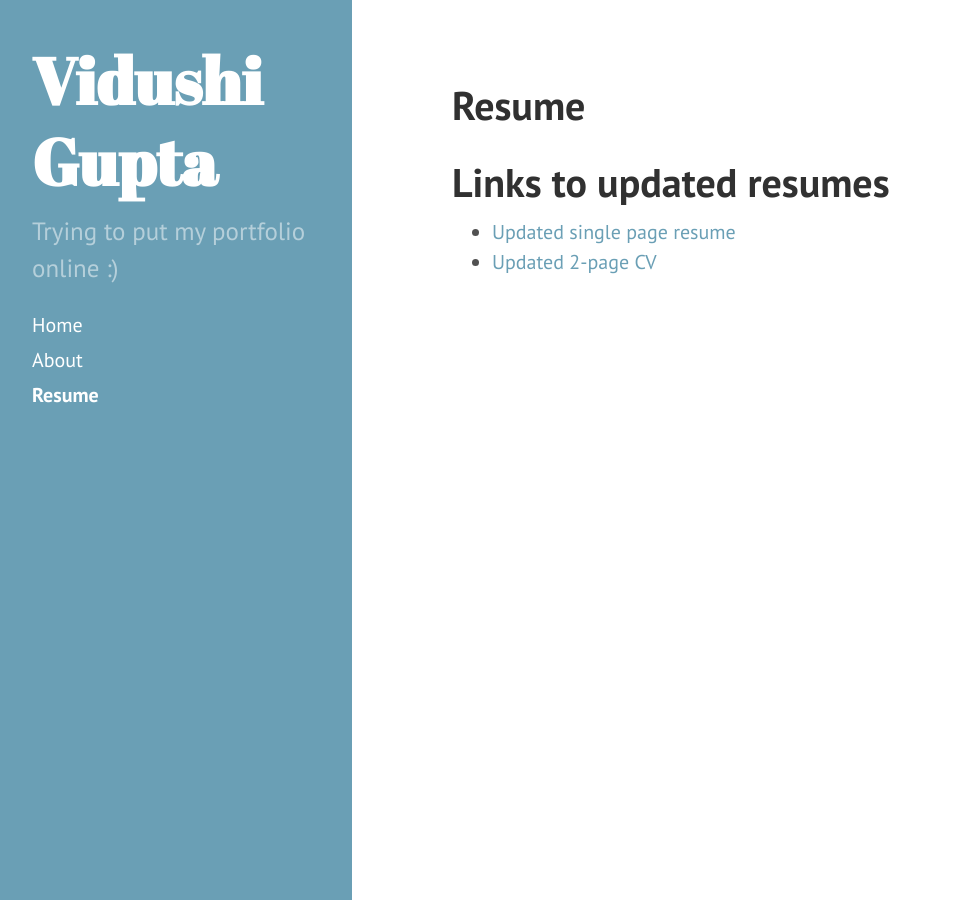
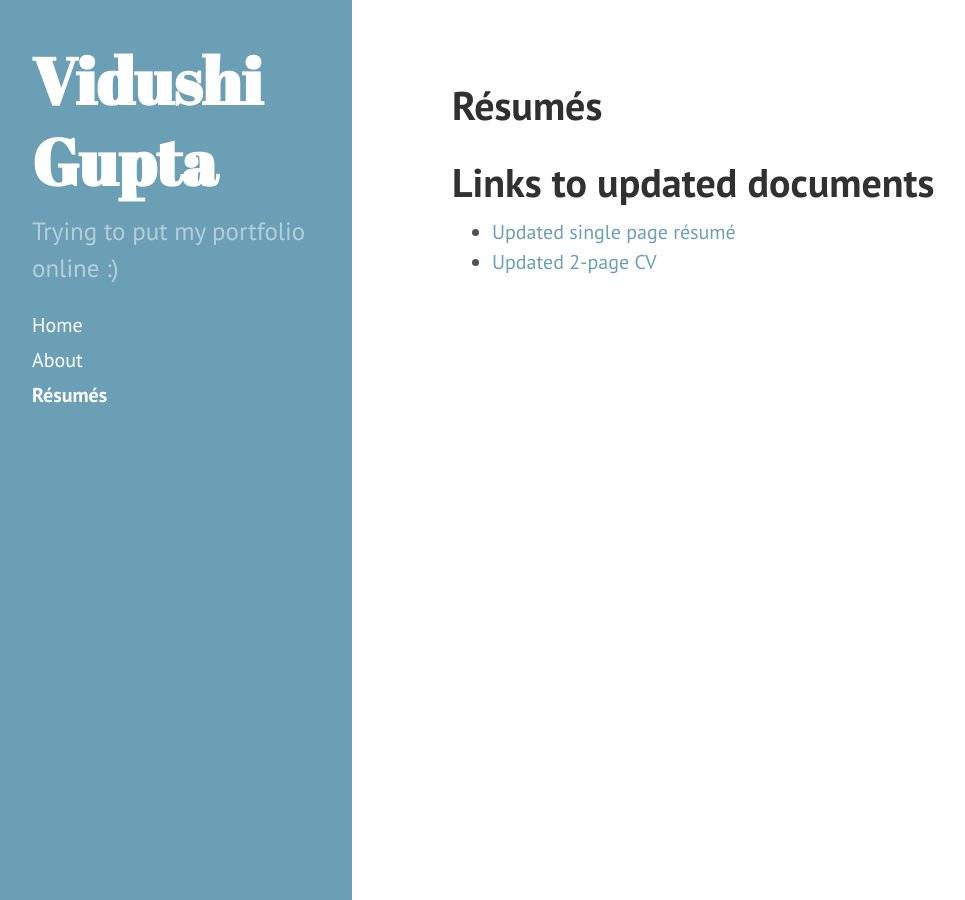
Before and after one commit to VidushiGupta80/vidushigupta80.github.io, a Jekyll site: the page built from resume.md, in a window 1280 px wide. Shown: the whole page, without its empty margins (8-973 px from the left). Built offline with Jekyll 4.4.1, drawn with Linux system fonts in a browser that asks for light colours; Markdown is read by kramdown in place of the engine named in the settings.

Commit message:
Update resume.md

```diff
--- a/resume.md
+++ b/resume.md
@@ -1,8 +1,8 @@
 ---
 layout: page
-title: Resume
+title: Résumés
 ---
 
-# Links to updated resumes
-- [Updated single page resume](https://vidushigupta80.github.io/public/single_page_resume.pdf)
+# Links to updated documents
+- [Updated single page résumé](https://vidushigupta80.github.io/public/single_page_resume.pdf)
 - [Updated 2-page CV](https://vidushigupta80.github.io/public/2_page_cv.pdf)
```
